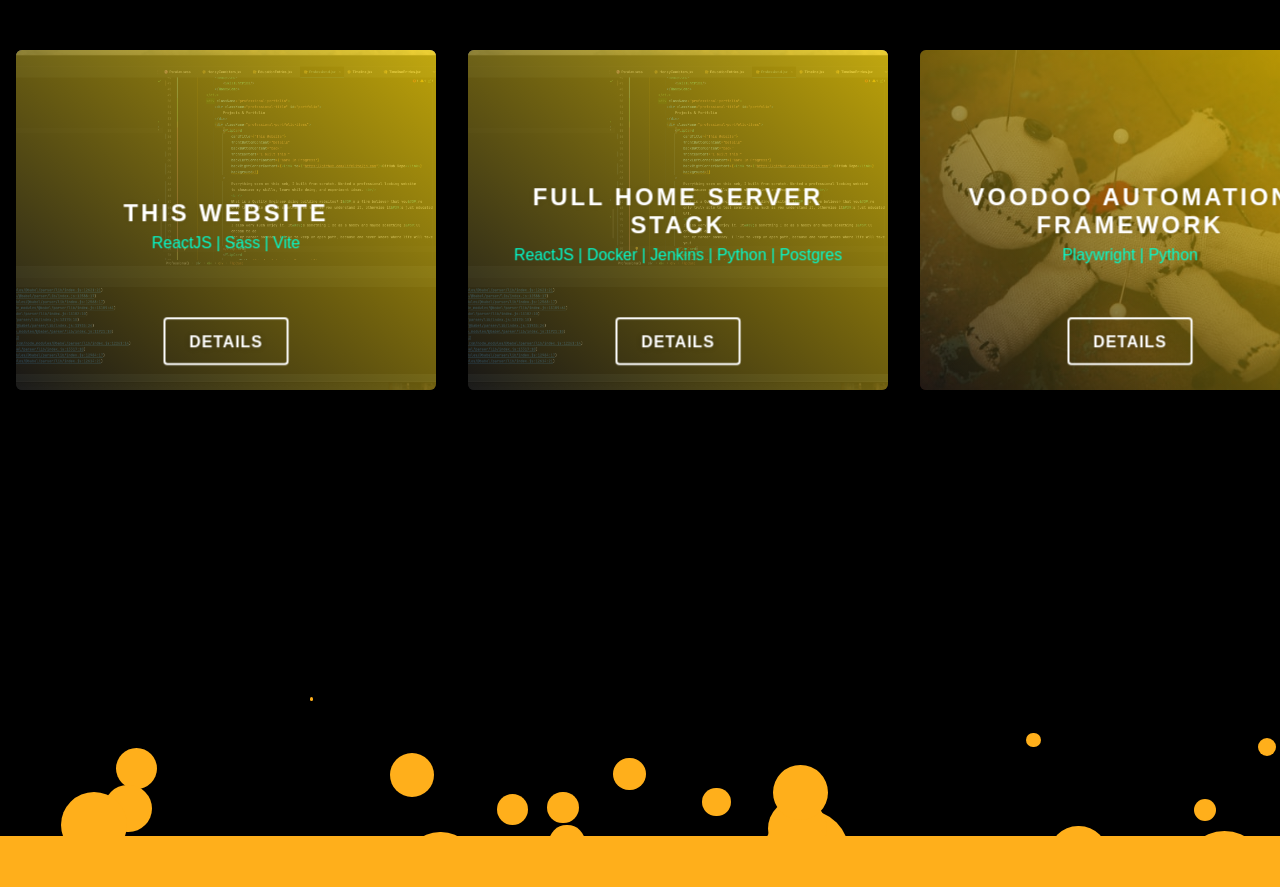
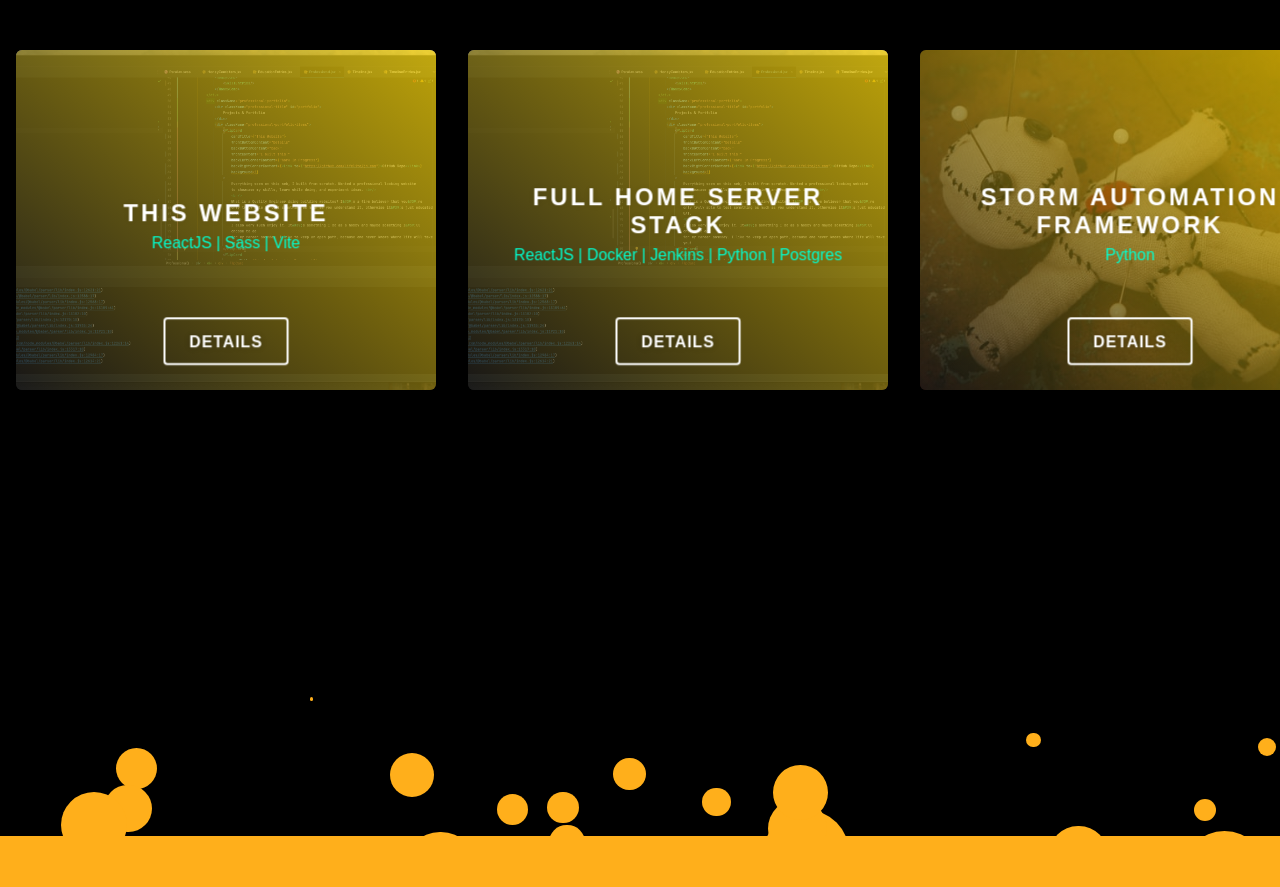
Before and after one commit to Lifelite/jh.com, a React (Vite) app: page /professional in a window 1280 px wide. Shown: the part 5660-6547 px from the top of the page. Built offline with nearby package versions, Linux system fonts and the light colour scheme.

Commit message:
Portfolio edit

```diff
--- /dev/null
+++ b/src/pages/planning-poker/PlanningPoker.jsx
@@ -0,0 +1,5 @@
+export const PlanningPoker = () => {
+    return (
+        <></>
+    )
+}
--- a/src/pages/professional/content/Portfolio.jsx
+++ b/src/pages/professional/content/Portfolio.jsx
@@ -5,6 +5,7 @@ import voodooImage from "../../../images/voodooImage.jpeg";
 import battleBotImage from "../../../images/battlebot.jpeg";
 import dhImage from "../../../images/DH-Logo.png";
 import "../styles/professional.scss"
+import {Fragment} from "react";
 
 export const Portfolio = () => {
     return (
@@ -56,19 +57,22 @@ export const Portfolio = () => {
                 | Jest | Etc.
             </FlipCard>
             <FlipCard
-                cardTitle={"Voodoo Automation Framework"}
+                cardTitle={"Storm Automation Framework"}
                 frontButtonContent="Details"
                 backButtonContent="back"
-                frontContent={"Playwright | Python"}
-                backLeftCornerContent={"Status: Rebuilding"}
+                frontContent={"Python"}
+                backLeftCornerContent={"Status: Alpha"}
                 backRightCornerContent={<Link target="_blank"
                                               to="https://github.com/Lifelite/Voodoo_Automation_Framework">Github
                     Repo</Link>}
                 background={voodooImage}
             >
-                This is my work in progress Automation framework using Python with Playwright.
-                It started as a learning project and I ended up using it for a variety of uses, but
-                it needs to be updated as this was one of those &#34;POCs that turned into tech debt&#34;
+                This is a completely custom made framework using my experience as a Quality Engineer to
+                create a useful, feature-rich framework.  This framework gains inspiration from other frameworks,
+                taking the best features, but enhancing them or enhancing the test writing experience.
+                Primary inspiration for building this was due to the rising need for backend or cloud infrastructure
+                testing, and how existing tools do allow for a solid test ecosystem that can blend or run different
+                UI, Backend, or other test automation together.
             </FlipCard>
             <FlipCard
                 cardTitle={"Discord Battle Bot"}
```
Also changed, not shown: src/components/forms/TextArea.jsx (line endings or trailing spaces), src/pages/planning-poker/style/planning-poker.scss (added).
